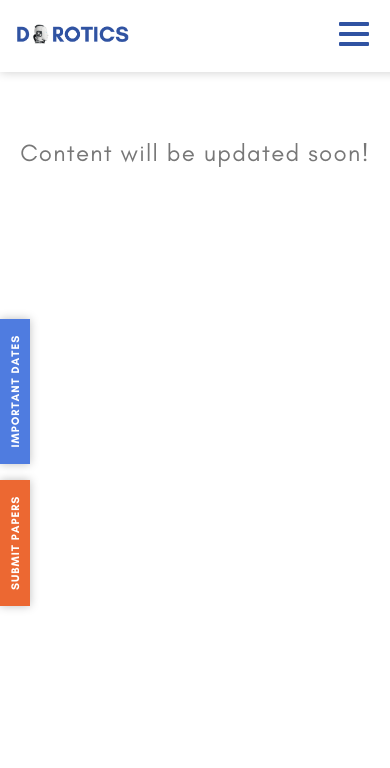
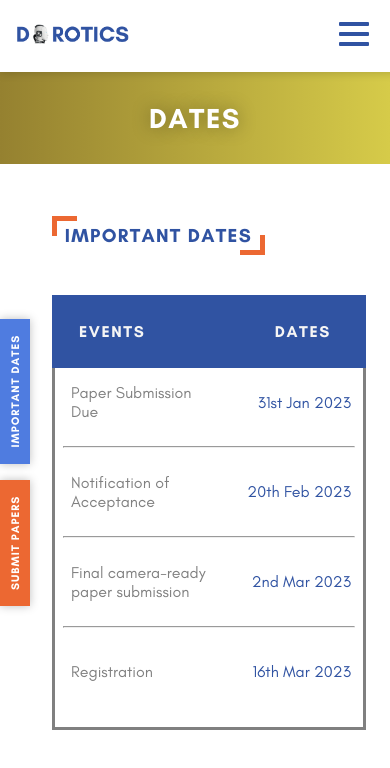
Before and after one commit to Velogan-Boy/dorotics-2023, a React (Create React App) app: page /dates in a window 390 px wide. Shown: the top 768 px of the page. Built offline with nearby package versions, Linux system fonts and the light colour scheme.

Commit message:
dates - ragul

```diff
--- a/src/App.jsx
+++ b/src/App.jsx
@@ -9,6 +9,8 @@ import About from "./pages/About/About";
 import Navbar from './components/Navbar/Navbar';
 import Committee from './pages/Committees/Committee';
 import Tracks from './pages/Tracks/Tracks';
+import Dates from './pages/Dates/Dates';
+import Register from './pages/Register/Register';
 
 import './App.css';
 import PaperSubmission from './pages/PaperSubmission/PaperSubmission';
@@ -35,6 +37,8 @@ const AllRoutes = () => {
          <Route path="/committee" element={<Committee />} />
          <Route path="/tracks" element={<Tracks />} />
          <Route path="/paper-submission" element={<PaperSubmission />} />
+         <Route path="/dates" element={<Dates />} />
+         <Route path="/register" element={<Register />} />
          <Route
             path="*"
             element={
--- /dev/null
+++ b/src/components/DateTable/DateTable.jsx
@@ -0,0 +1,41 @@
+import React from "react"
+
+import { dates } from "../../data.js"
+
+import styles from "./DateTable.module.css"
+
+const TableItems = (prop) => {
+
+    return (
+        <>
+            <tr className={styles.content}>
+                <td className={styles.events}>{prop.row.event}</td>
+                <td className={styles.date}>{prop.row.date}</td>
+            </tr>
+            <tr>
+                <td colSpan={2}>
+                    <hr className={`${styles.line}` + (prop.index == dates.length - 1 ? ` ${styles.lastline}` : '')}></hr>
+                </td>
+            </tr>
+        </>
+    )
+}
+
+const DateTable = () => {
+
+    return (
+        <table className={styles.table}>
+            <tr className={styles.header}>
+                <th className={styles.header_events}>EVENTS</th>
+                <th className={styles.header_dates}>DATES</th>
+            </tr>
+            {dates.map((date, index) => {
+                return (
+                    <TableItems row={date} index={index} />
+                )
+            })}
+        </table>
+    )
+}
+
+export default DateTable
--- /dev/null
+++ b/src/components/DateTable/DateTable.module.css
@@ -0,0 +1,114 @@
+.table {
+    position: relative;
+    margin-top: 40px;
+    align-items: center;
+    border: 3px solid grey;
+    width: 100%;
+    table-layout: fixed;
+    border-collapse: collapse;
+}
+
+.header {
+    background: var(--primary);
+    border: 3px solid var(--primary);
+    color: whitesmoke;
+    font-size: 1.6rem;
+    height: 80px;
+    letter-spacing: 1.6px;
+}
+
+.header_events {
+    text-align: left;
+    padding-left: 3rem;
+}
+
+.header_dates {
+    text-align: right;
+    padding-right: 10rem;
+}
+
+.content {
+    height: 80px;
+    font-size: 1.5rem;
+}
+
+.events {
+    color: grey;
+    text-align: left;
+    padding-left: 3rem;
+}
+
+.date {
+    color: var(--primary);
+    text-align: right;
+    padding-right: 7rem;
+}
+
+.line {
+    width: 95%;
+}
+
+.lastline {
+    border-color: transparent;
+}
+
+@media screen and (max-width: 900px) {
+
+    .header,
+    .content {
+        font-size: 1.4rem;
+        height: 70px;
+    }
+
+    .header_dates {
+        padding-right: 5rem;
+    }
+
+    .date {
+        padding-right: 3rem;
+    }
+}
+
+@media screen and (max-width: 600px) {
+
+    .header,
+    .content {
+        font-size: 1.1rem;
+    }
+
+    .header_dates {
+        padding-right: 3rem;
+    }
+
+    .date {
+        padding-right: 1.5rem;
+    }
+
+    .events {
+        padding-left: 1.5rem;
+    }
+}
+
+@media screen and (max-width: 450px) {
+
+    .header,
+    .content {
+        font-size: 1rem;
+    }
+
+    .header_events {
+        padding-left: 1.5rem;
+    }
+
+    .header_dates {
+        padding-right: 2rem;
+    }
+
+    .date {
+        padding-right: 0.75rem;
+    }
+
+    .events {
+        padding-left: 1rem;
+    }
+}
--- a/src/data.js
+++ b/src/data.js
@@ -112,4 +112,54 @@ const submissionGuidelines = {
     link: "https://easychair.org/conferences/?conf=dorotics2023"
 };
 
-export { about, committee_titles, committee_members, track_titles, track_topics, submissionGuidelines };
+
+const dates = [
+    {
+        "event": "Paper Submission Due",
+        "date": "31st Jan 2023"
+    },
+    {
+        "event": "Notification of Acceptance",
+        "date": "20th Feb 2023"
+    },
+    {
+        "event": "Final camera-ready paper submission",
+        "date": "2nd Mar 2023"
+    },
+    {
+        "event": "Registration",
+        "date": "16th Mar 2023"
+    }
+]
+
+const register_details = [
+
+    {
+
+        "category": "Students",
+        "presentation": "INR 3000/-",
+        "participation": "INR 2000/-",
+        "link": " ",
+        "link_status": "CLOSED"
+    },
+
+    {
+
+        "category": "Academicians",
+        "presentation": "INR 5000/-",
+        "participation": "INR 3000/-",
+        "link": " ",
+        "link_status": "CLOSED"
+    },
+
+    {
+
+        "category": "Industry",
+        "presentation": "INR 7000/-",
+        "participation": "INR 4000/-",
+        "link": " ",
+        "link_status": "CLOSED"
+    }
+]
+
+export { about, committee_titles, committee_members, track_titles, track_topics, submissionGuidelines, dates, register_details };
--- /dev/null
+++ b/src/pages/Dates/Dates.jsx
@@ -0,0 +1,19 @@
+import React from "react"
+import Heading from "../../components/UI/Heading/Heading"
+import SubHeading from "../../components/UI/SubHeading/SubHeading"
+import DateTable from "../../components/DateTable/DateTable"
+import styles from "./Dates.module.css"
+
+const Dates = () => {
+    return (
+        <>
+            <Heading text="Dates" />
+            <div className={styles.wrapper}>
+                <SubHeading text="Important Dates" />
+                <DateTable />
+            </div>
+        </>
+    )
+}
+
+export default Dates
--- /dev/null
+++ b/src/pages/Dates/Dates.module.css
@@ -0,0 +1,18 @@
+.wrapper {
+    margin-top: 20px;
+    padding: 13.5rem 7rem 3.5rem 5.25rem;
+    max-width: 1600px;
+    margin: 0 auto;
+}
+
+@media screen and (max-width: 900px) {
+    .wrapper {
+        padding: 13.5rem 2.5rem 3.5rem 3.25rem;
+    }
+}
+
+@media screen and (max-width: 600px) {
+    .wrapper {
+        padding: 13.5rem 1.5rem 3.5rem 3.25rem;
+    }
+}
```
